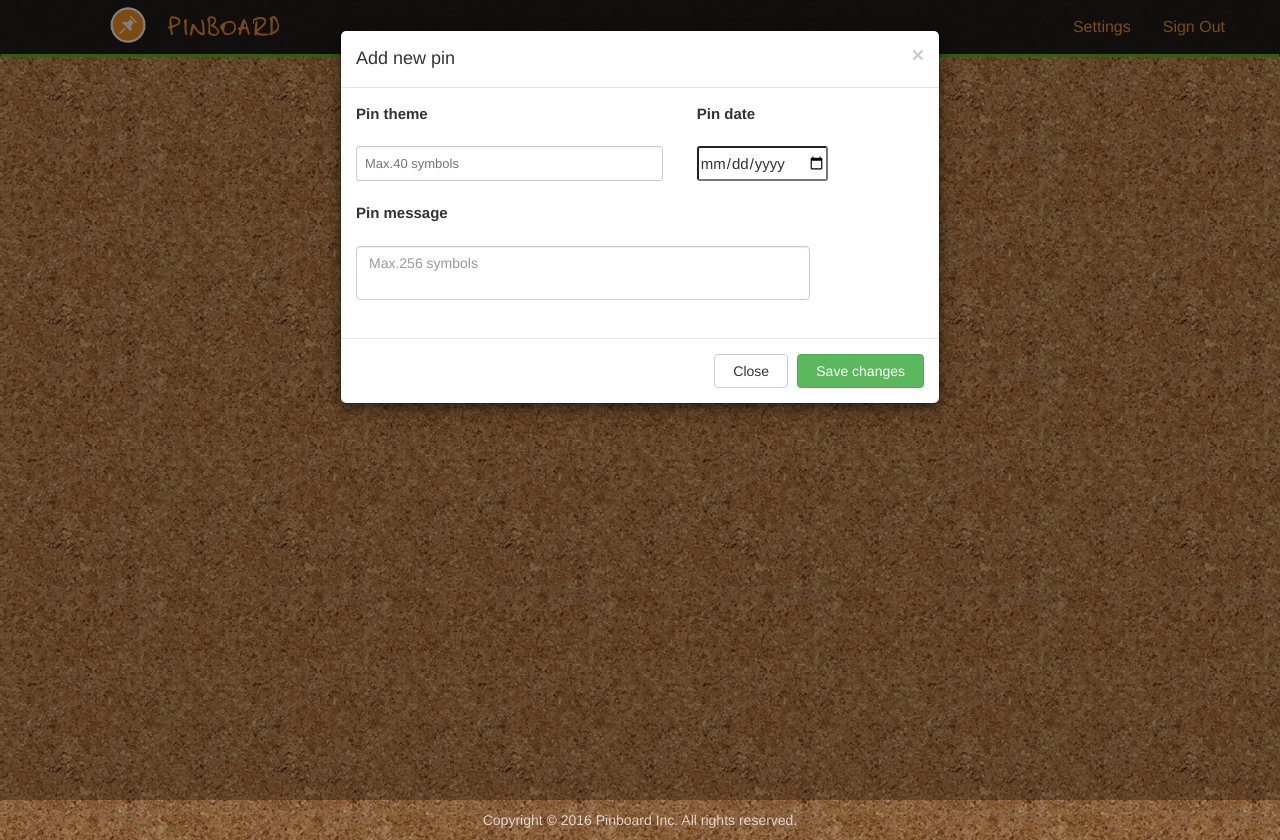
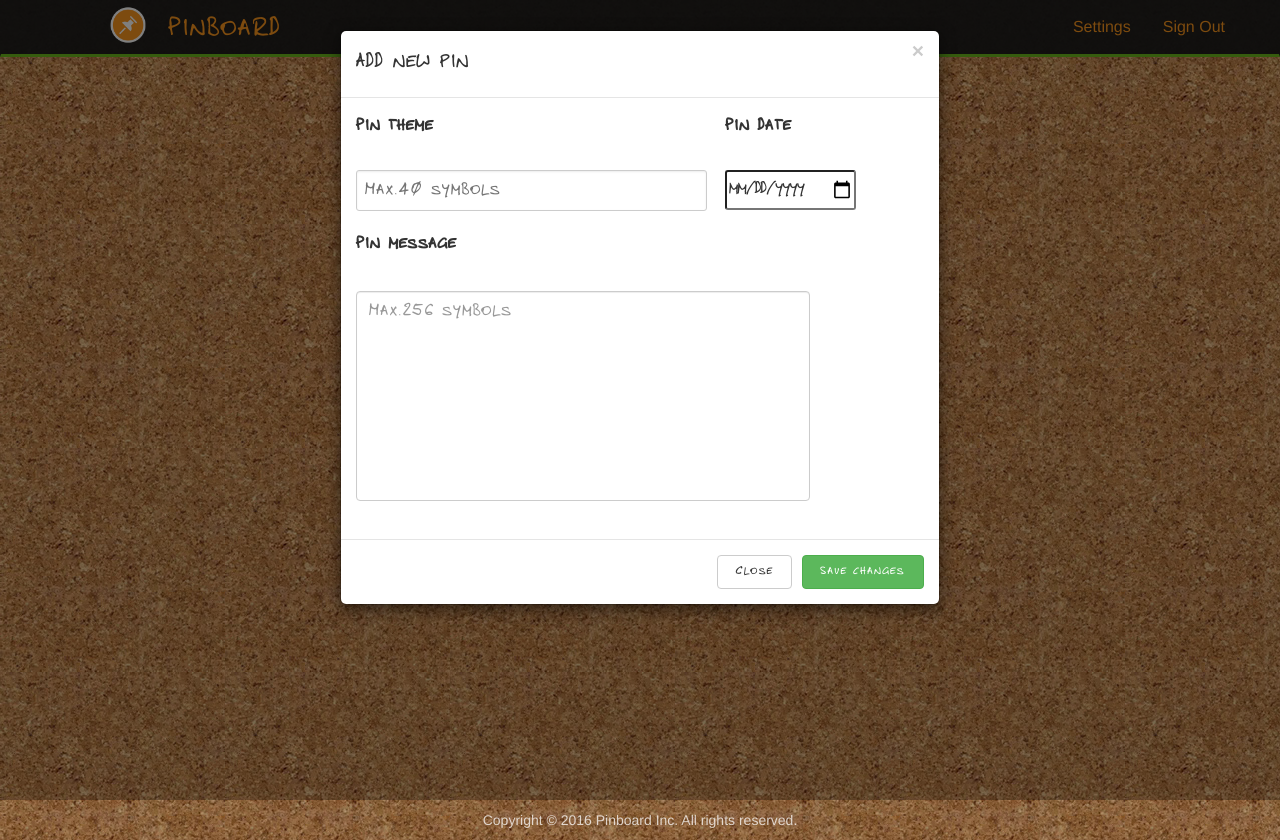
Before and after one commit to scann/pinboard, a plain HTML site: page main.html in a window 1280 px wide. Both pictures are taken after a click on the button "Add new pin". Drawn offline with nearby package versions, Linux system fonts and the light colour scheme; files whose address does not match are found by name.

Commit message:
'Add pin' modal window handwritten style

```diff
--- a/css/styles.css
+++ b/css/styles.css
@@ -215,9 +215,6 @@ label[for="pin-message-field"], label[for="pin-date-field"]
 	text-align: left;
 	margin-bottom: 0;
 }
-label[for="pin-message-field"] {
-	float: left;
-}
 .btn {
 	padding: 6px 18px;
 }
@@ -294,35 +291,54 @@ label[for="pin-message-field"] {
 }
 .theme-block {
 	float: left;
-	width: 60%;
+	width: 65%;
 }
 .date-block {
 	float: right;
-	width: 40%;
+	width: 35%;
 }
-
 .message-block{
 	width: 80%;
 	margin-top: 10%;
 	margin-bottom: 4%;
 }
-textarea {
+.pin-handwritten{
+	font-family: "Toms Handwritten", Helvetica,Arial,sans-serif;
+}
+#pin-message-field{
 	resize: none;
 	width: 100%;
-	height: 80px;
+	height: 210px;
 }
-
 #pin-theme-field {
-	width: 90%;
+	width: 95%;
+	font-size: 20px;
+	letter-spacing: 2px;
 }
 #pin-date-field {
-	height: 35px;
+	height: 40px;
 	border-radius: 3px;
 }
+#addPinLabel {
+	font-size: 25px;
+	letter-spacing: 2px;
+}
+.message-block, .theme-block, .date-block {
+	font-size: 20px;
+	letter-spacing: 2px;
+}
 label[for="pin-message-field"]{
-	padding-bottom: 5%;
+	padding-bottom: 7%;
+	padding-top: 4%;
+	float: left;
 }
-
+.form-control{
+	font-size: 20px;
+	letter-spacing: 2px;
+}
+.pin-handwritten > .btn {
+	letter-spacing: 2px;
+}
 /*Media queries*/
 @media(min-width: 1200px) {
 	.navbar-left-title a, .navbar-left-title a:hover,
--- a/main.html
+++ b/main.html
@@ -85,11 +85,11 @@
                 <div class="modal fade" id="addPin" tabindex="-1" role="dialog" aria-labelledby="addPinLabel">
                     <div class="modal-dialog" role="document">
                         <div class="modal-content">
-                            <div class="modal-header">
+                            <div class="modal-header pin-handwritten">
                                 <button type="button" class="close" data-dismiss="modal" aria-label="Close"><span aria-hidden="true">&times;</span></button>
                                 <h4 class="modal-title" id="addPinLabel">Add new pin</h4>
                             </div>
-                            <div class="modal-body">
+                            <div class="modal-body pin-handwritten">
 
                             		<div class="theme-block">
                             			<label for="pin-theme-field">Pin theme</label>
@@ -103,12 +103,12 @@
                                 	</div>
                                 	<br>
                                 	<br>
-                                <div class="message-block">
+                                <div class="message-block pin-handwritten">
                                 <label for="pin-message-field">Pin message</label>
                                 <textarea class="form-control" name="pin-details" id="pin-message-field" placeholder="Max.256 symbols" maxlength="256"></textarea>
                                 </div>
                             </div>
-                            <div class="modal-footer">
+                            <div class="modal-footer pin-handwritten">
                                 <button type="button" class="btn btn-default" data-dismiss="modal">Close</button>
                                 <button type="button" class="btn btn-success btn-no-margin">Save changes</button>
                             </div>
```
